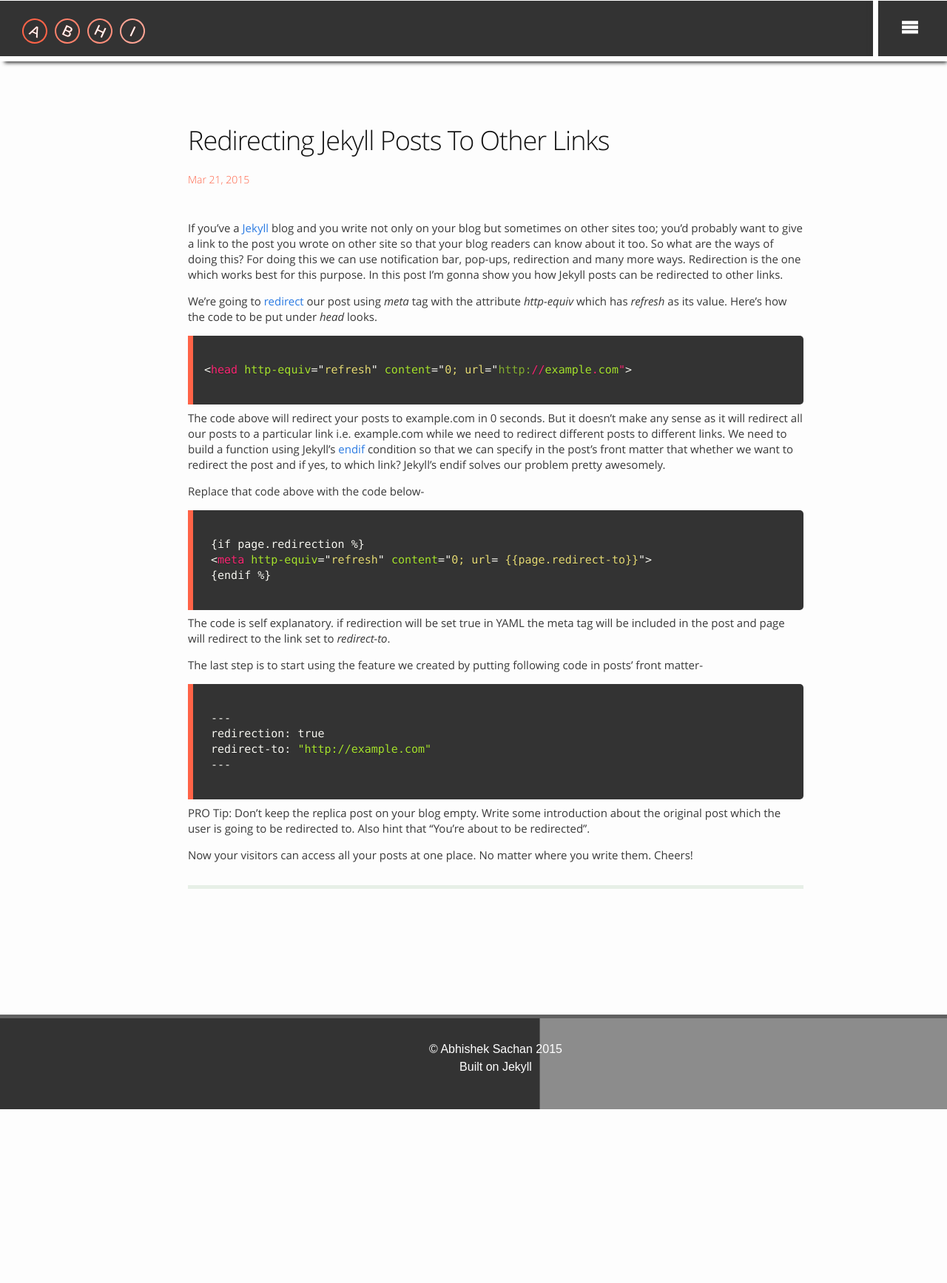
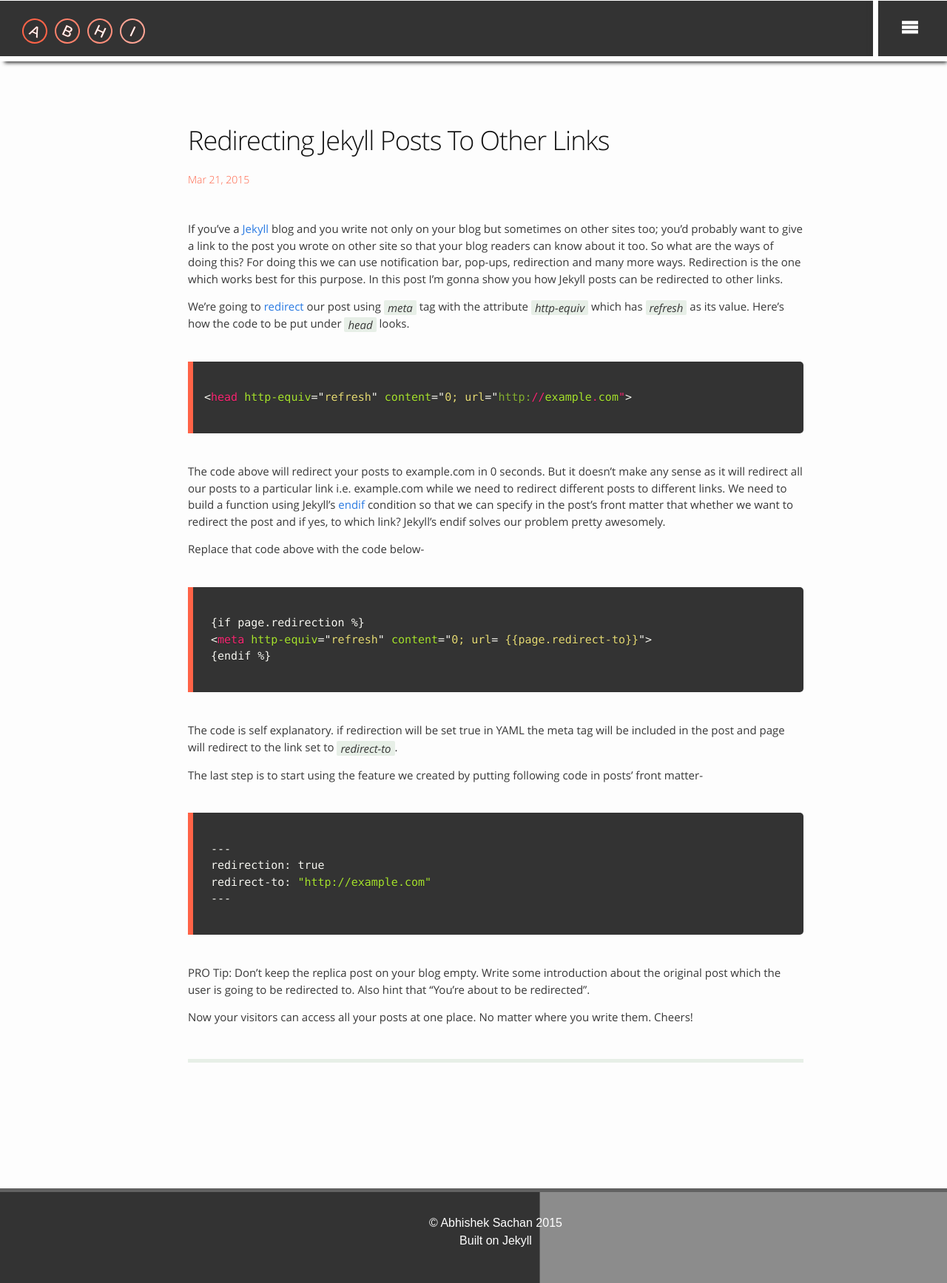
Before and after one commit to abhisack/abhisack.github.io, a Jekyll site: the page built from _posts/2015-03-21-redirecting-jekyll-posts.markdown, in a window 1280 px wide. Shown: the whole page at 74% size. Built offline with Jekyll 4.4.1, drawn with Linux system fonts in a browser that asks for light colours; comment, search, counter and statistics services are not loaded; before the commit the page ends 1500 px from its top, so only the background shows below that.

Commit message:
fixed post layout

```diff
--- a/_sass/_layout.scss
+++ b/_sass/_layout.scss
@@ -6,9 +6,21 @@ body {
     overflow-x: hidden;
 }
 
+
 pre {
 
-	margin: 0 50px;
+	margin: 40px 0 !important;
+}
+
+i {
+
+  background: #e7efe7;
+  display: inline-block;
+  vertical-align: middle;
+  height: 20px;
+  line-height: 20px;
+  padding: 0 5px;
+  border-radius: 2px;
 }
 
 .highlight {
@@ -173,6 +185,7 @@ display: block;
   color: #333 !important;
   font-weight: 500;
   background: white;
+
 }
 
 #nav li a:hover {
@@ -489,9 +502,9 @@ font-size: 15px;
 font-family: "Open Sans";
 font-weight: 400;
     margin-bottom: $spacing-unit;
-    line-height: 1.4em;
+    line-height: 1.5;
     color: lighten(#333, 2%);
-    padding-bottom: 15px;
+    padding-bottom: $spacing-unit;
     border-bottom: 5px solid #e7efe7;
 
     h2 {
```
